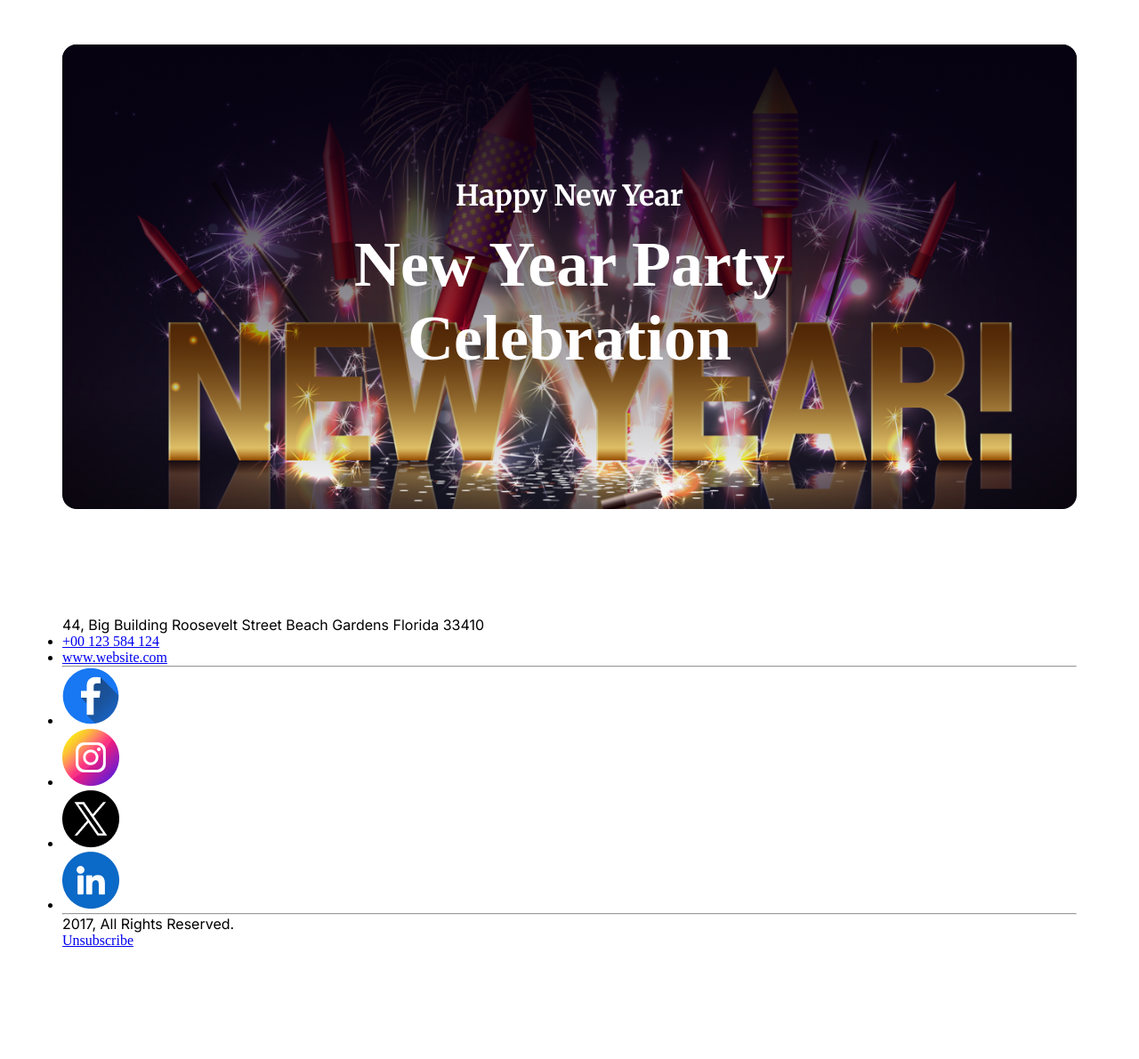
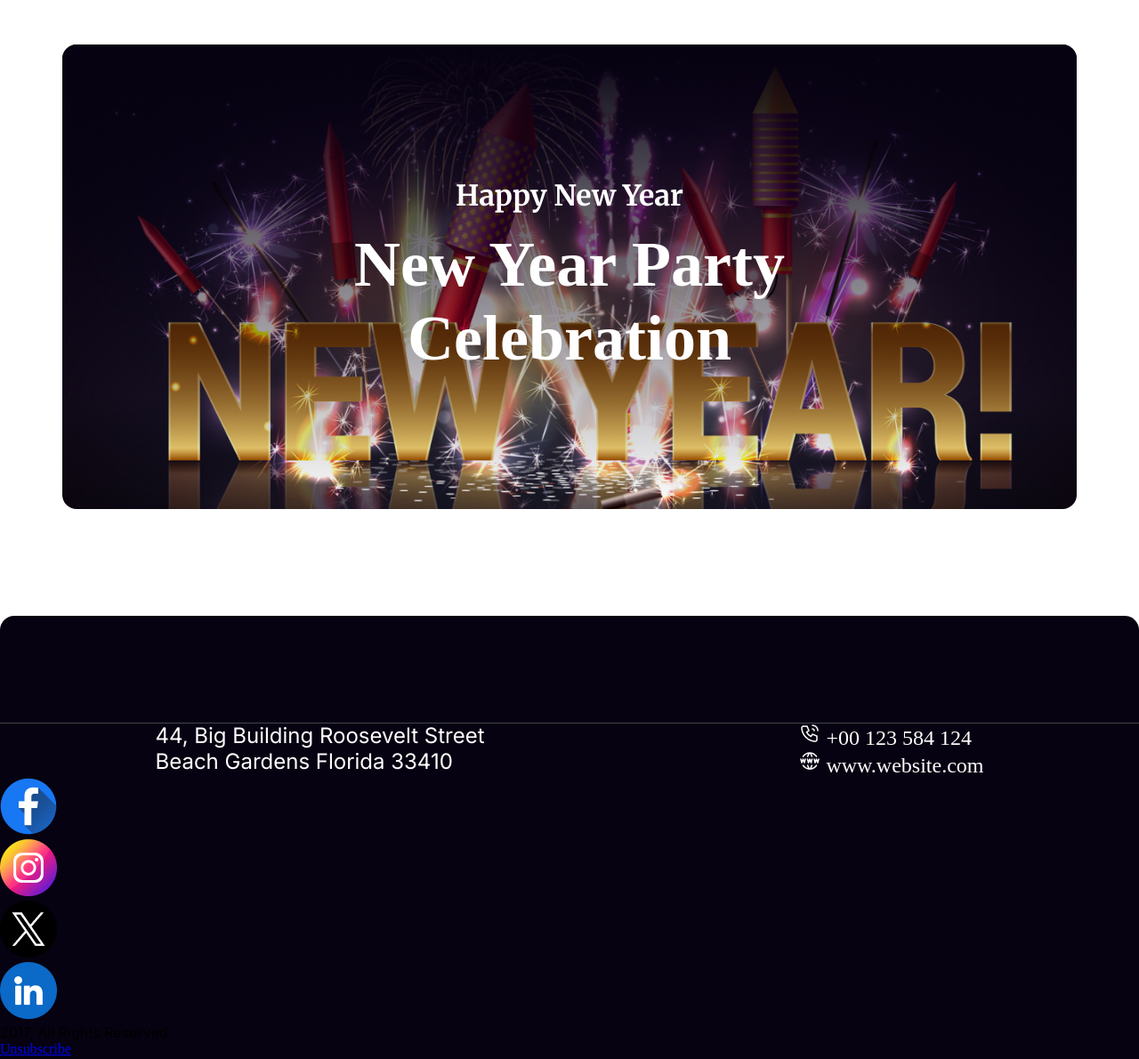
Before and after one commit to AyanSujon/new-year-offer-landing-page, a plain HTML site: page index.html in a window 1280 px wide. Shown: the top 1190 px of the page at 89% size. Before the commit the page ends 1066 px from the top, so only its background shows below. Drawn offline with Linux system fonts and the light colour scheme.

Commit message:
Added come code in 'style.css' file.

```diff
--- a/assets/style.css
+++ b/assets/style.css
@@ -4,7 +4,6 @@
     margin: 0;
     padding: 0;
     box-sizing: border-box;
-    max-width: 1140px;
     margin: 0 auto;
 }
 /* h1,h2,h3,h4,h5,h6,p{
@@ -25,6 +24,7 @@ p{
 
 /* Hero Section Start here */
 .hero-section{
+    max-width: 1140px;
     margin-top: 50px;
     background-image: url(../images/Banner-Image.png);
     background-repeat: no-repeat;
@@ -58,3 +58,63 @@ p{
     font-weight: 800px;
     font-size: 72px;
 }
+
+
+
+
+
+
+
+
+
+
+
+
+
+
+
+
+
+
+
+
+
+
+
+
+
+
+/* Footer Section Start here  */
+.footer-section{
+    max-width: 100%;
+    background-color: #070211;
+    border-radius: 16px;
+    padding: 120px 0;
+}
+.footer-info{
+    display: flex;
+    justify-content: space-between;
+    font-size: 24px;
+    font-weight: 500px;
+    color: #FFFFFF;
+}
+.footer-info p{
+    max-width: 375px;
+}
+.footer-info ul{
+    max-width: 375px;
+}
+.footer-info ul li{
+    list-style: none;
+}
+.footer-info ul li a{
+    text-decoration: none;
+    color: #FFFFFF;
+}
+.footer-info::before{
+    content: "";
+    position: absolute;
+    width: 100%;
+    height: 1px;
+    background-color: rgba(255, 255, 255, 0.25);
+}
--- a/index.html
+++ b/index.html
@@ -21,15 +21,14 @@
 </main>
 
 <!------ Footer Section Start here ------- -->
-<footer>
-    <div>
+<footer class="footer-section">
+    <div class="footer-info">
         <p class="footer-text">44, Big Building Roosevelt Street Beach Gardens Florida 33410</p>
         <ul>
-            <li><a href="#">+00 123 584 124</a></li>
-            <li><a href="#">www.website.com</a></li>
+            <li><a href="#"><span><img src="./icons/Call.png" alt="Phone icon"></span> +00 123 584 124</a></li>
+            <li><a href="#"><span><img src="./icons/Website.png" alt="Website icon"></span> www.website.com</a></li>
         </ul>
     </div>
-    <hr>
     <div class="footer-social">
         <ul>
             <li><a href="https://www.facebook.com/"><img src="icons/Facebook.png" alt="Facebook"></a></li>
@@ -38,7 +37,6 @@
             <li><a href="https://www.linkedin.com/"><img src="icons/Linkedin.png" alt="Linkedin"></a></li>
         </ul>
     </div>
-    <hr>
     <div class="copyrigght">
         <p>2017, All Rights Reserved.</p>
         <a href="#">Unsubscribe</a>
```
